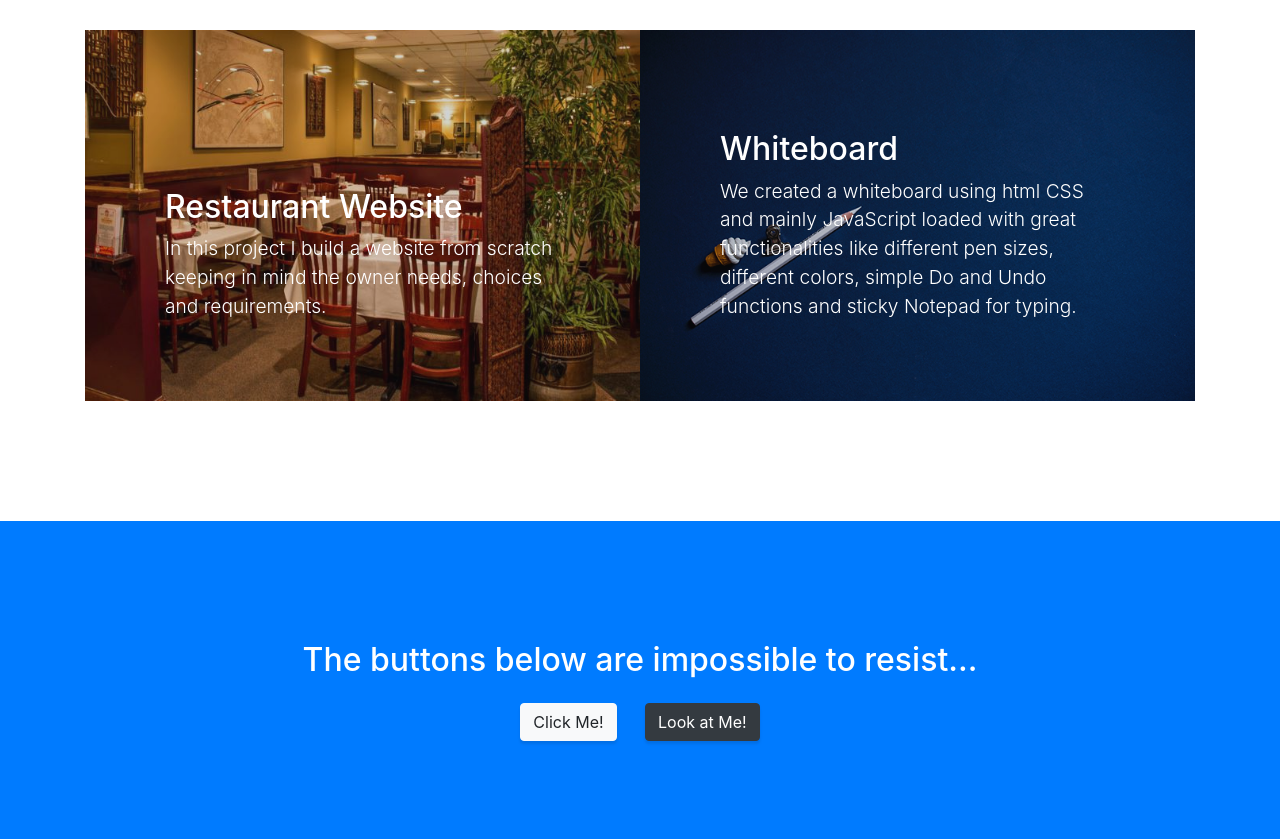
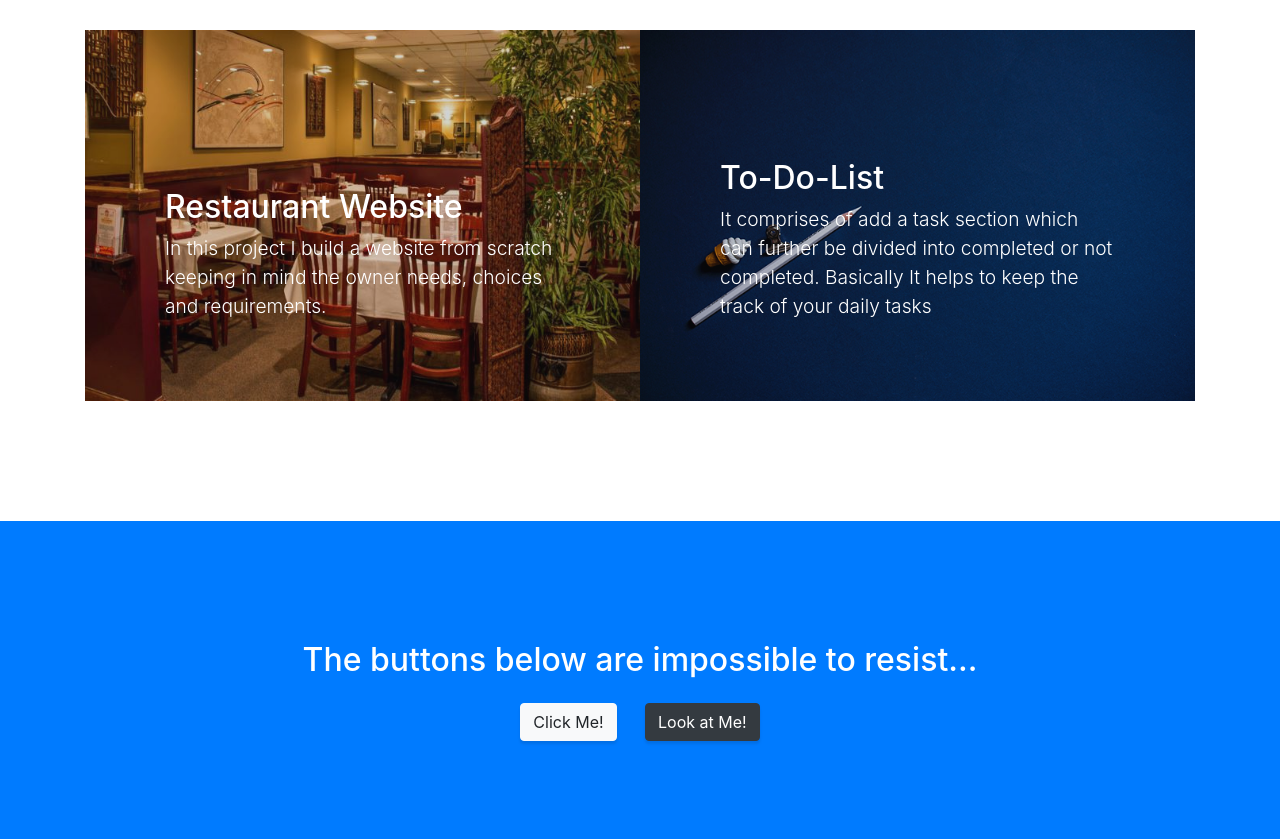
Before and after one commit to pcpriyankapc/portfolio, a website with bundled scripts: page portfolio/priyanka/index.html in a window 1280 px wide. Shown: the part 2380-3219 px from the top of the page. Built offline with nearby package versions, Linux system fonts and the light colour scheme; files whose address does not match are found by name.

Commit message:
Update index.html

```diff
--- a/portfolio/priyanka/index.html
+++ b/portfolio/priyanka/index.html
@@ -168,8 +168,8 @@
           <a class="portfolio-item" href="#!">
             <div class="caption">
               <div class="caption-content">
-                <div class="h2">Whiteboard</div>
-                <p class="mb-0">We created a whiteboard using html CSS and mainly JavaScript loaded with great functionalities like different pen sizes, different colors, simple Do and Undo functions and sticky Notepad for typing.</p>
+                <div class="h2">To-Do-List</div>
+                <p class="mb-0">It comprises of add a task section which can further be divided into completed or not completed. Basically It helps to keep the track of your daily tasks</p>
               </div>
             </div>
             <img class="img-fluid" src="img/portfolio-2.jpg" alt="">
```
